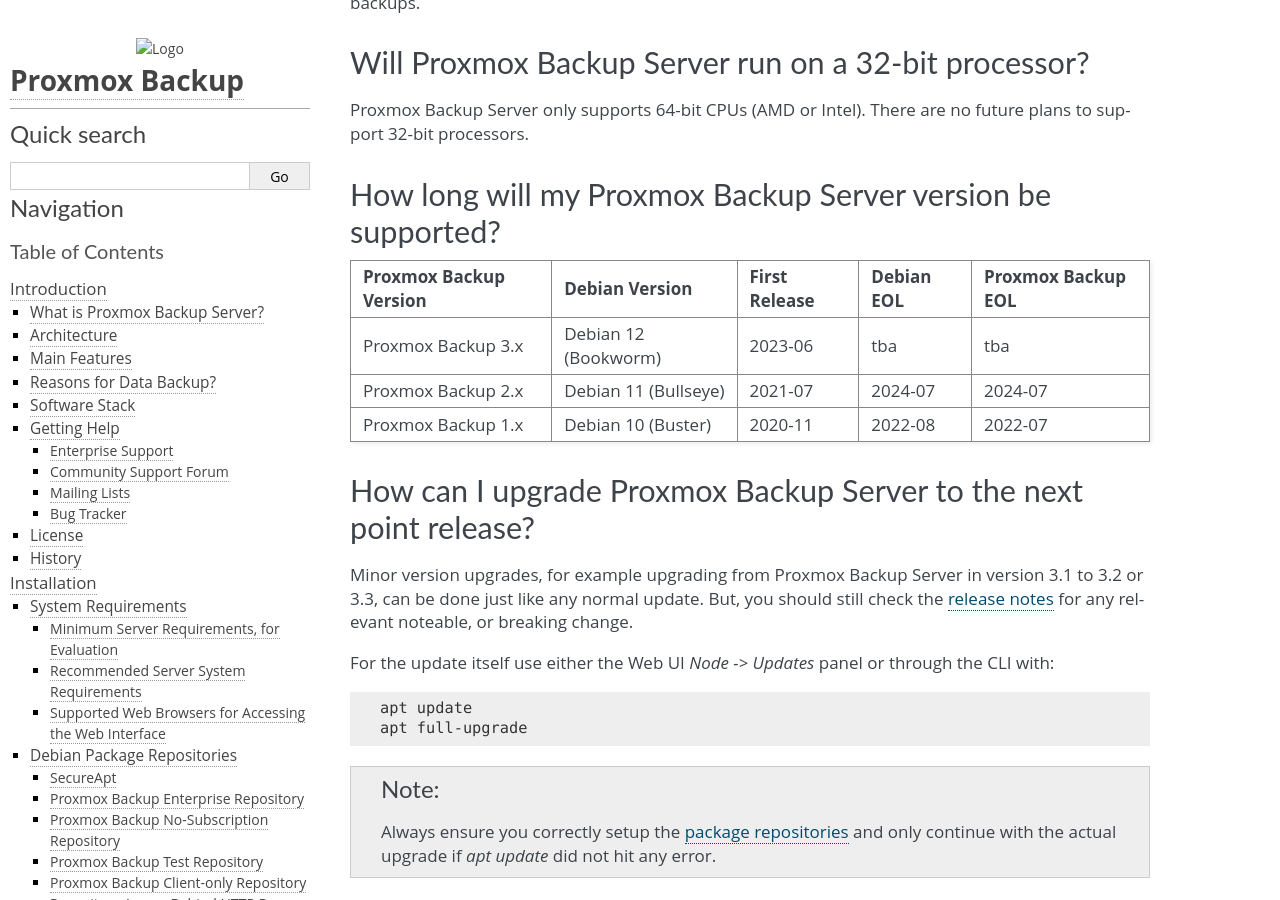
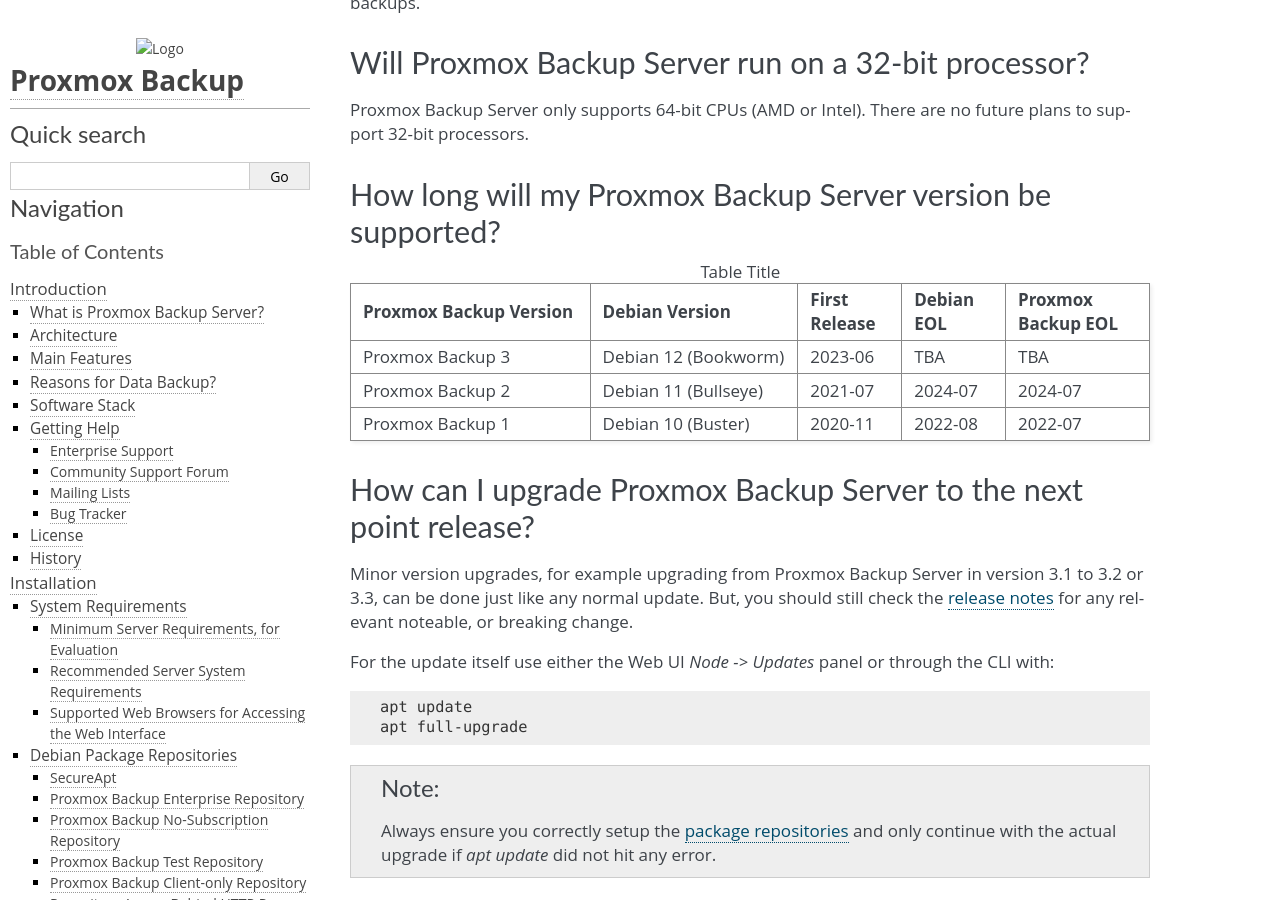
Before and after one commit to rikka-chunibyo/PBS-X, a Sphinx documentation site: the page built from docs/faq.rst, in a window 1280 px wide and 900 px high, scrolled down 378 px. Built offline with Sphinx 7.4.7, drawn with Linux system fonts in a browser that asks for light colours; part of the change alters nothing that is shown.

Commit message:
docs: faq: move support table to CSV
as the current table format isn't really a recommended way to encode
tables for reStructuredText, and breaks various editor integrations
(and possibly parsing in the future).

From the two supported options, i.e., csv-table and list-table, the
first one seems to be easier to maintain in the long-run, so go for
that.

https://docutils.sourceforge.io/docs/ref/rst/directives.html#csv-table-1

Signed-off-by: Thomas Lamprecht <t.lamprecht@proxmox.com>

```diff
--- /dev/null
+++ b/docs/faq-release-support-table.csv
@@ -0,0 +1,4 @@
+Proxmox Backup Version    , Debian Version           , First Release , Debian EOL , Proxmox Backup EOL
+Proxmox Backup 3          , Debian 12 (Bookworm)     , 2023-06       , TBA        , TBA
+Proxmox Backup 2          , Debian 11 (Bullseye)     , 2021-07       , 2024-07    , 2024-07
+Proxmox Backup 1          , Debian 10 (Buster)       , 2020-11       , 2022-08    , 2022-07
--- a/docs/faq.rst
+++ b/docs/faq.rst
@@ -26,15 +26,10 @@ future plans to support 32-bit processors.
 How long will my Proxmox Backup Server version be supported?
 ------------------------------------------------------------
 
-+-----------------------+----------------------+---------------+------------+--------------------+
-|Proxmox Backup Version | Debian Version       | First Release | Debian EOL | Proxmox Backup EOL |
-+=======================+======================+===============+============+====================+
-|Proxmox Backup 3.x     | Debian 12 (Bookworm) | 2023-06       | tba        | tba                |
-+-----------------------+----------------------+---------------+------------+--------------------+
-|Proxmox Backup 2.x     | Debian 11 (Bullseye) | 2021-07       | 2024-07    | 2024-07            |
-+-----------------------+----------------------+---------------+------------+--------------------+
-|Proxmox Backup 1.x     | Debian 10 (Buster)   | 2020-11       | 2022-08    | 2022-07            |
-+-----------------------+----------------------+---------------+------------+--------------------+
+.. csv-table:: Table Title
+   :file: faq-release-support-table.csv
+   :widths: 30 26 13 13 18
+   :header-rows: 1
 
 How can I upgrade Proxmox Backup Server to the next point release?
 ------------------------------------------------------------------
```
